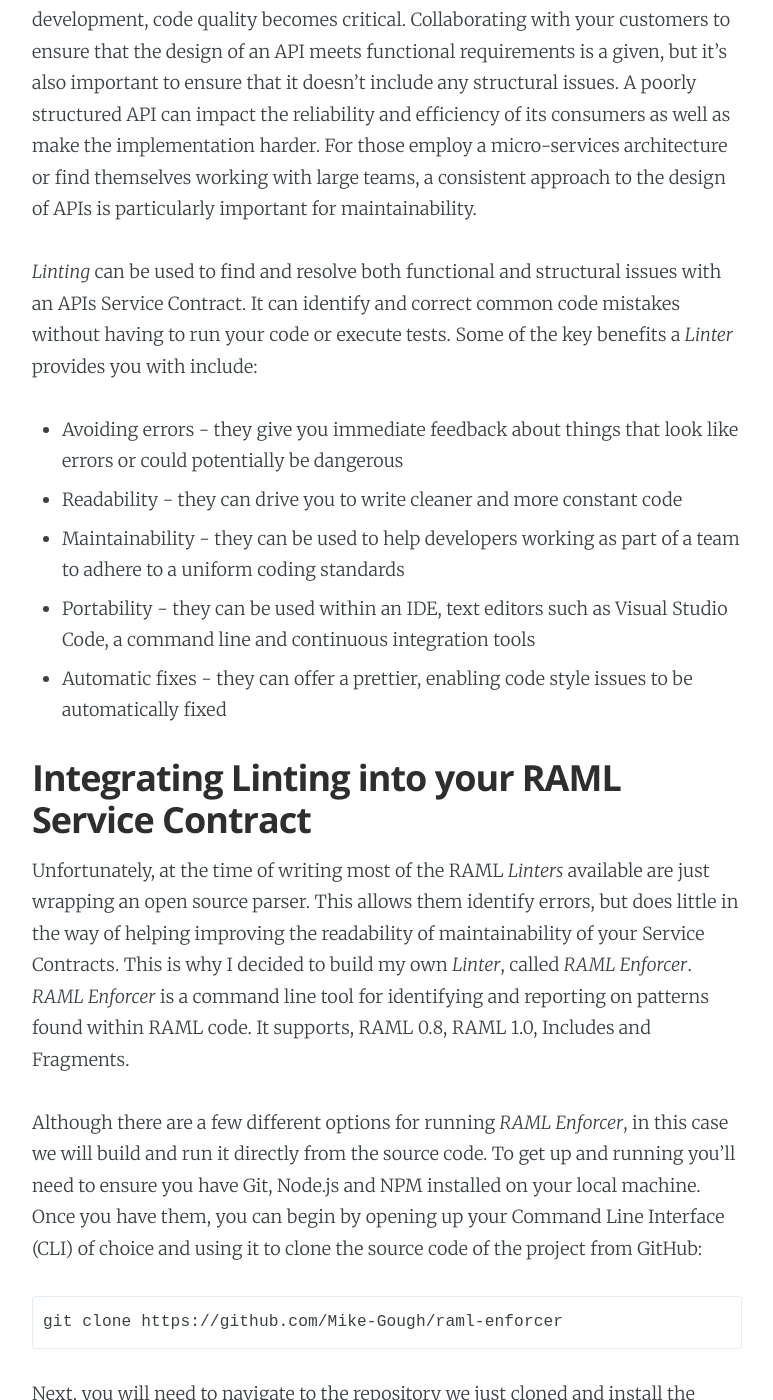
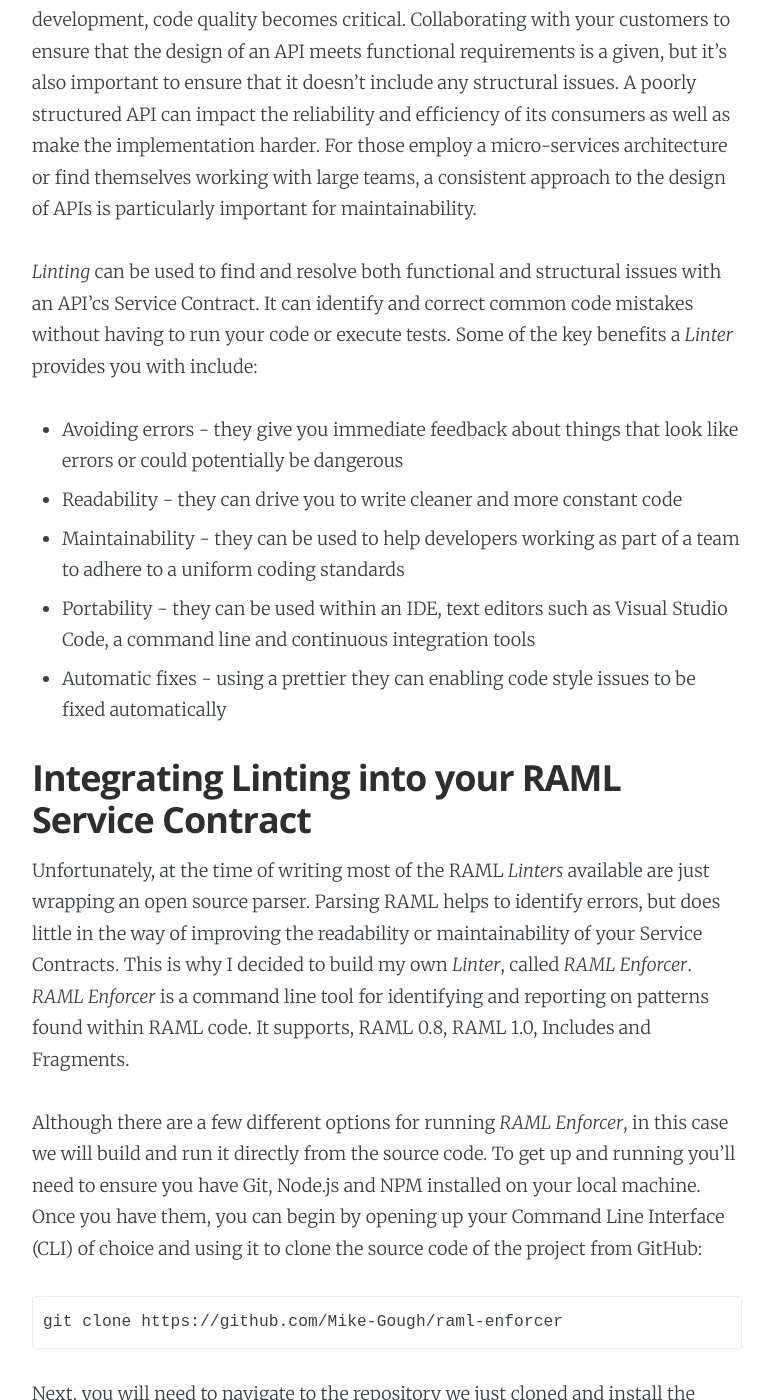
Before and after one commit to Mike-Gough/mike-gough.github.io, a Jekyll site: the page built from _posts/2019-05-16-Linting-RAML.markdown, in a window 1280 px wide and 1400 px high, scrolled down 1315 px. Shown: the whole window, without its empty margins (253-1026 px from the left). Built offline with Jekyll 4.4.1, drawn with Linux system fonts in a browser that asks for light colours; some of the changed text lies outside the part shown.

Commit message:
many minor text and image fixes

````diff
--- a/_posts/2019-05-16-Linting-RAML.markdown
+++ b/_posts/2019-05-16-Linting-RAML.markdown
@@ -24,15 +24,15 @@
 ## So... why Lint your Service Contracts?
 Whether you're implementing a Service Layer, Enterprise Service Bus or Application Network, as your API progresses through the various stages of development, code quality becomes critical. Collaborating with your customers to ensure that the design of an API meets functional requirements is a given, but it's also important to ensure that it doesn't include any structural issues. A poorly structured API can impact the reliability and efficiency of its consumers as well as make the implementation harder. For those employ a micro-services architecture or find themselves working with large teams, a consistent approach to the design of APIs is particularly important for maintainability.
 
-*Linting* can be used to find and resolve both functional and structural issues with an APIs Service Contract. It can identify and correct common code mistakes without having to run your code or execute tests. Some of the key benefits a *Linter* provides you with include:
+*Linting* can be used to find and resolve both functional and structural issues with an API'cs Service Contract. It can identify and correct common code mistakes without having to run your code or execute tests. Some of the key benefits a *Linter* provides you with include:
 * Avoiding errors - they give you immediate feedback about things that look like errors or could potentially be dangerous
 * Readability - they can drive you to write cleaner and more constant code
 * Maintainability - they can be used to help developers working as part of a team to adhere to a uniform coding standards
 * Portability - they can be used within an IDE, text editors such as Visual Studio Code, a command line and continuous integration tools
-* Automatic fixes - they can offer a prettier, enabling code style issues to be automatically fixed
+* Automatic fixes - using a prettier they can enabling code style issues to be fixed automatically
 
 ## Integrating Linting into your RAML Service Contract
-Unfortunately, at the time of writing most of the RAML *Linters* available are just wrapping an open source parser. This allows them identify errors, but does little in the way of helping improving the readability of maintainability of your Service Contracts. This is why I decided to build my own *Linter*, called *RAML Enforcer*. *RAML Enforcer* is a command line tool for identifying and reporting on patterns found within RAML code. It supports, RAML 0.8, RAML 1.0, Includes and Fragments.
+Unfortunately, at the time of writing most of the RAML *Linters* available are just wrapping an open source parser. Parsing RAML helps to identify errors, but does little in the way of improving the readability or maintainability of your Service Contracts. This is why I decided to build my own *Linter*, called *RAML Enforcer*. *RAML Enforcer* is a command line tool for identifying and reporting on patterns found within RAML code. It supports, RAML 0.8, RAML 1.0, Includes and Fragments.
 
 Although there are a few different options for running *RAML Enforcer*, in this case we will build and run it directly from the source code. To get up and running you'll need to ensure you have Git, Node.js and NPM installed on your local machine. Once you have them, you can begin by opening up your Command Line Interface (CLI) of choice and using it to clone the source code of the project from GitHub:
 ```bash
@@ -45,11 +45,13 @@
   npm install
 ```
 
-Finally, you can execute the *Linter* by entering typing in the following command and replacing *<main-api-file>* with the path to the main RAML file for your service contract:
+Finally, you can execute the *Linter* by using the following command, replacing *<main-api-file>* with the path to the main RAML file for your service contract:
 ```bash
 node raml-enforcer.js <main-api-file>
 ```
 
-The result will be a report which identifies errors and highlights styling issues:do
+The result will be a report which identifies errors and highlights styling issues:
+
+![RAML Enforcer Report](assets/images/posts/raml-enforcer-report.svg)
 
 In a future post, we will look at how *RAML Enforcer* can be used in a pre-commit hook.
--- a/_posts/2019-05-17-npm-script-docker-image.markdown
+++ b/_posts/2019-05-17-npm-script-docker-image.markdown
@@ -22,7 +22,7 @@
 * Scalable - You can scale your containers horizontally; increasing, decreasing or distributing replicas of them automatically
 * Stackable - You can stack your containers vertically, defining  a stack declaratively
 
-In Docker a container is launched by running an image and an image is an executable package that includes everything needed to run an application.
+In Docker a container is launched by running an image, and an image is an executable package that includes everything needed to run an application.
 
 ## Great.. so how do we create an image?
 To begin with, we will need to create file called ```Dockerfile``` in our working directory. A Dockerfile has a file format that contains instructions and arguments, which define the contents and startup behaviour of the Docker container. To run a Node.js script, our Dockerfile will need to contain the following, replacing ```<script-name>``` with the filename of your script:
--- a/_posts/2019-05-18-git-hooks.markdown
+++ b/_posts/2019-05-18-git-hooks.markdown
@@ -21,13 +21,13 @@
 ## How can RAML Enforcer be run automatically?
 Git has a mechanism for triggering scripts when interesting events occur, called hooks. There are two main categories of hooks, client side and server side. To address our goal of checking the quality of our RAML before integrating it into our local version control repository, we will look at using a local pre-commit hook. So.. what is a pre-commit hook, you ask? A pre-commit hook is a script that Git executes before committing staged files in the repository. In this case it will allow us to inspect the snapshot that’s about to be committed and see if it meets our code quality standards. Pre-commit hooks reside in local repositories within the ```.git/hooks``` directory.
 
-Assuming that you already have a Git repository that contains a RAML Service Contract that you’d like to *Lint*, let's begin by navigating to the ```.git/hooks``` directory inside of it and creating a file called ```pre-commit```. Add the following contents to the file, replacing ```<main-raml-file-path>``` with the path to your main RAML file:
+Assuming that you already have a Git repository that contains a RAML Service Contract that you’d like to *Lint*, let's begin by navigating to the ```.git/hooks``` directory and creating a file called ```pre-commit```. Add the following contents to the file, replacing ```<main-raml-file-path>``` with the path to your main RAML file:
 ```
 #!/bin/sh
 echo "# Running RAML Enforcer"
 sudo docker run --init --rm --volume $(pwd):/tmp "mikeyryan/raml-enforcer:latest" /tmp/<main-raml-file-path>
 ```
-Hooks need to be executable, so you may need to change the file permissions of ```pre-commit``` if your creating it from scratch. You can do so by running the following command:
+Hooks need to be executable, so you may need to change the file permissions of ```pre-commit``` if you're creating it from scratch. You can do so by running the following command:
 ```
 chmod +x pre-commit
 ```
````
Also changed, not shown: other parts of _posts/2019-05-17-npm-script-docker-image.markdown (+1 -1 lines).
